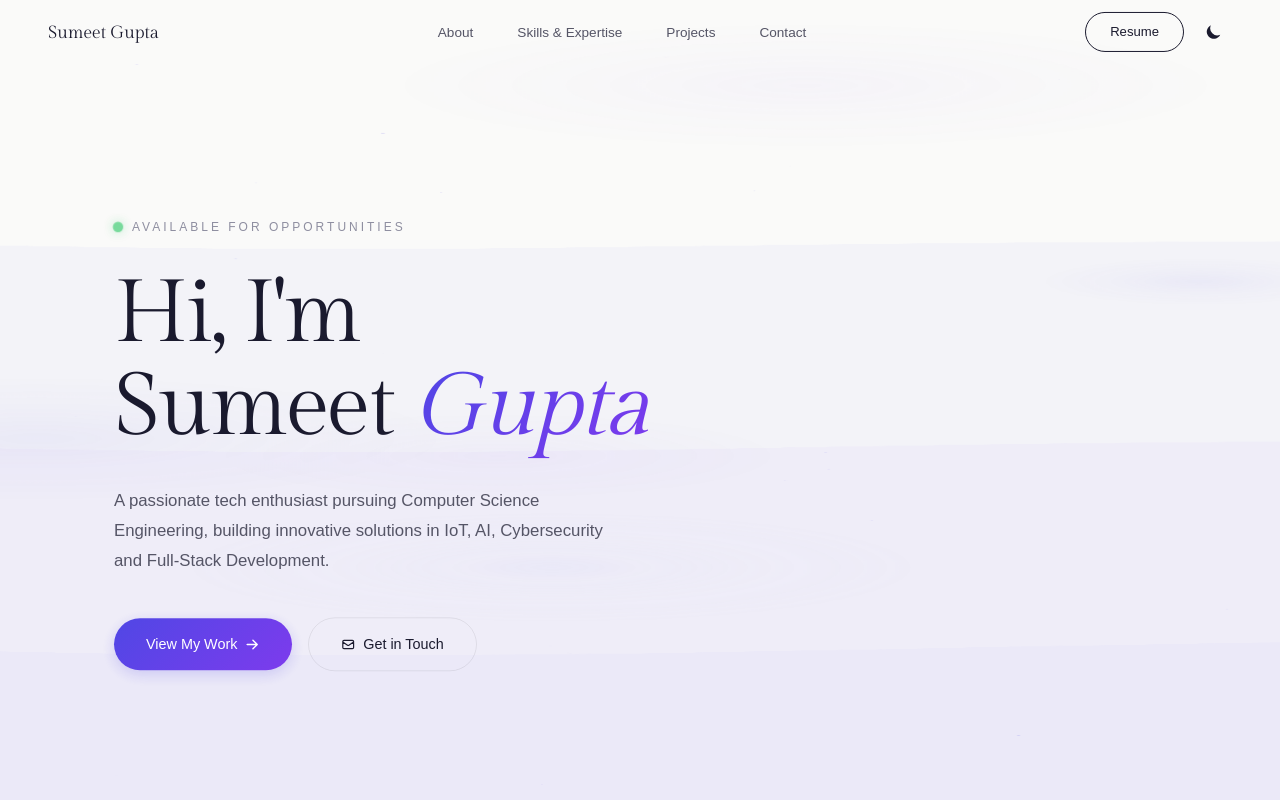
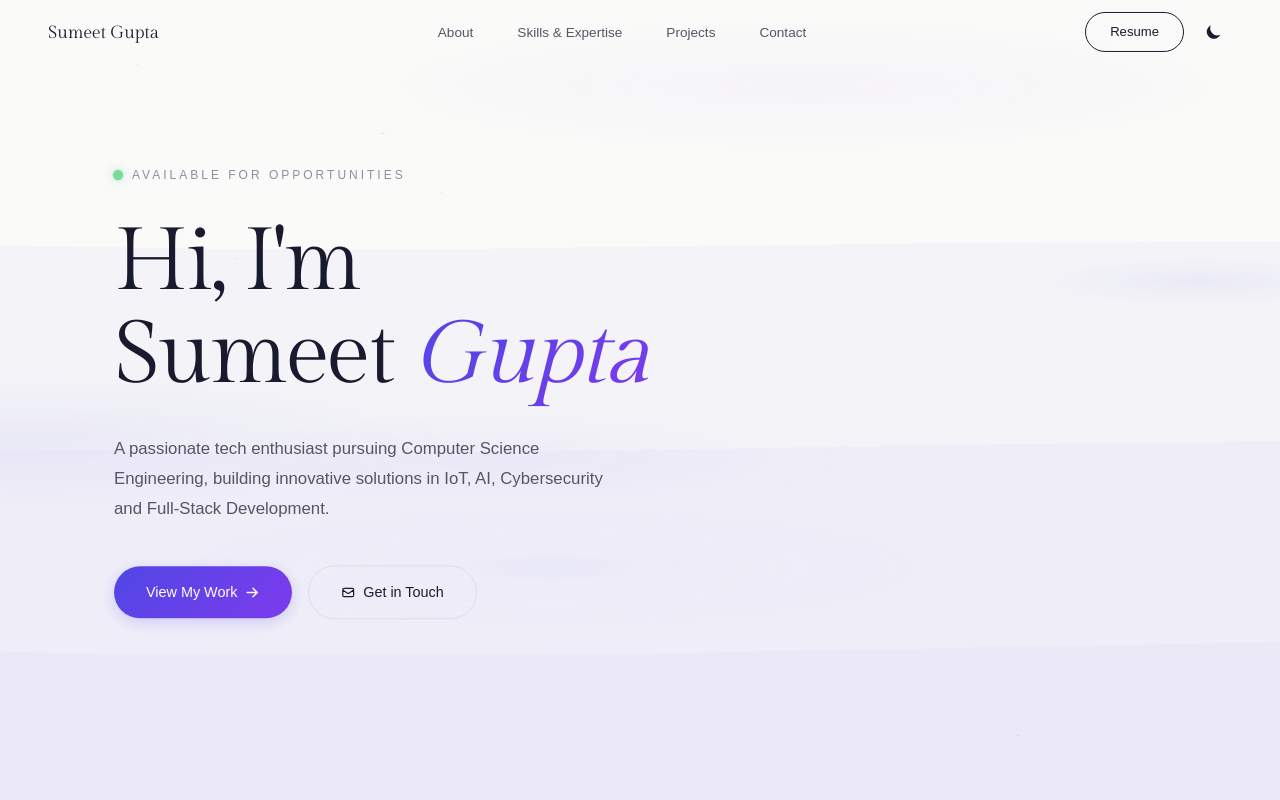
Before and after one commit to sumeetgwork-stack/MY_PORTFOLIO, a React (Vite) app: page / in a window 1280 px wide. Shown: the top 800 px of the page. Built offline with nearby package versions, Linux system fonts and the light colour scheme; a web font is replaced by a local one.

Commit message:
Adjusted paddings for static navbar layout

```diff
--- a/src/index.css
+++ b/src/index.css
@@ -242,10 +242,10 @@ section { padding: var(--section-padding); position: relative; }
 
 /* ---------- Hero ---------- */
 .hero {
-  min-height: 100vh;
+  min-height: calc(100vh - 64px);
   display: flex;
   align-items: center;
-  padding-top: 80px;
+  padding-top: 40px;
 }
 
 .hero-content { max-width: 800px; }
@@ -544,7 +544,7 @@ section { padding: var(--section-padding); position: relative; }
 
 .back-link:hover { color: var(--accent-text); border-color: var(--accent); }
 
-.projects-page-header { text-align: center; padding-top: 100px; padding-bottom: 0; position: relative; z-index: 2; }
+.projects-page-header { text-align: center; padding-top: 40px; padding-bottom: 0; position: relative; z-index: 2; }
 
 /* Cylinder layout — full viewport, no scroll needed */
 .cylinder-layout {
@@ -802,7 +802,7 @@ section { padding: var(--section-padding); position: relative; }
   .cylinder-face-emoji { font-size: 1.6rem; }
   .project-detail-panel { padding: 24px; margin-left: 0; max-height: none; }
   .projects-back { top: 80px; left: 50%; transform: translateX(-50%); }
-  .projects-page-header { padding-top: 140px; }
+  .projects-page-header { padding-top: 20px; }
   .cylinder-layout { padding: 0 16px; }
 }
 
```
